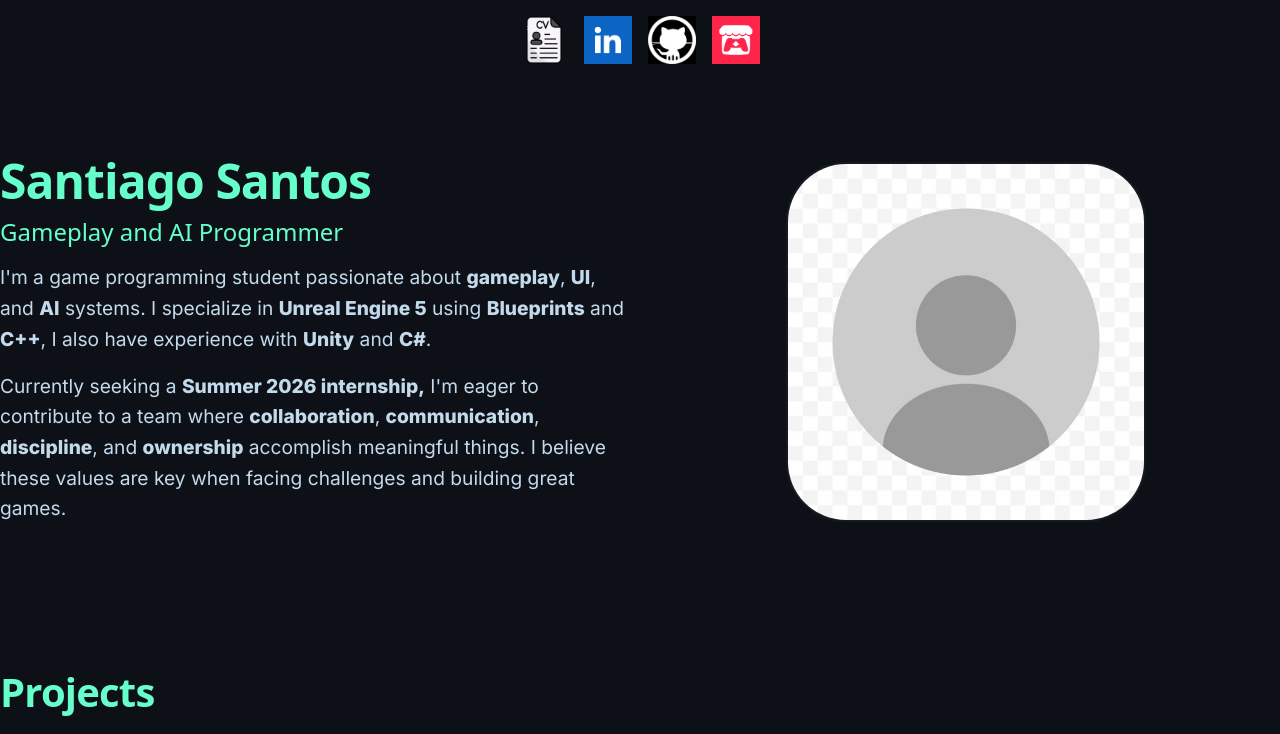
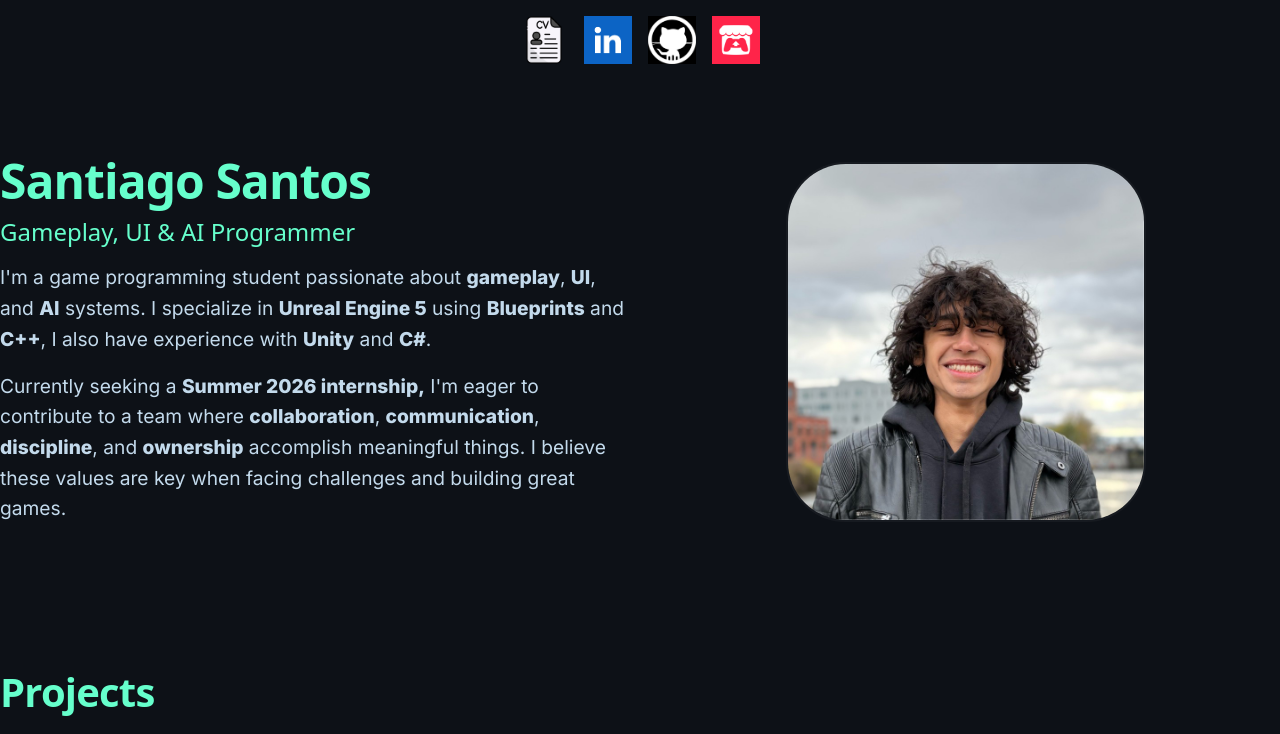
Before and after one commit to SantySantos/my-portfolio, a plain HTML site: page index.html in a window 1280 px wide. Shown: the top 734 px of the page. Drawn offline with nearby package versions, Linux system fonts and the light colour scheme; a web font is replaced by a local one.

Commit message:
Update profile image and role in index.html

```diff
--- a/index.html
+++ b/index.html
@@ -51,14 +51,14 @@
         <div class="row align-items-center">
           <div class="col-md-6">
             <h2 class="name-about">Santiago Santos</h2>
-            <h4 class="role-about">Gameplay and AI Programmer</h4>
+            <h4 class="role-about">Gameplay, UI & AI Programmer</h4>
             <p class="description-about">I'm a game programming student passionate about <strong> gameplay</strong>, <strong>UI</strong>, and <strong>AI</strong> systems. I specialize in <strong>Unreal Engine 5</strong> using <strong>Blueprints</strong> and <strong>C++</strong>,
               I also have experience with <strong>Unity</strong> and <strong>C#</strong>.</p>
             <p class="description-about">Currently seeking a <strong>Summer 2026 internship,</strong> I'm eager to contribute to a team where <strong> collaboration</strong>,
               <strong>communication</strong>, <strong>discipline</strong>, and <strong>ownership</strong> accomplish meaningful things. I believe these values are key when facing challenges and building great games.</p>
           </div>
           <div class="col-md-6 text-center">
-            <img src="images/templatepictureporfolio.jpg" alt="Portrait" class="about-img" />
+            <img src="images/LinkedInPhoto.jpeg" alt="Portrait" class="about-img" />
           </div>
         </div>
       </section>
```
Also changed, not shown: images/LinkedInPhoto.jpeg (added).
